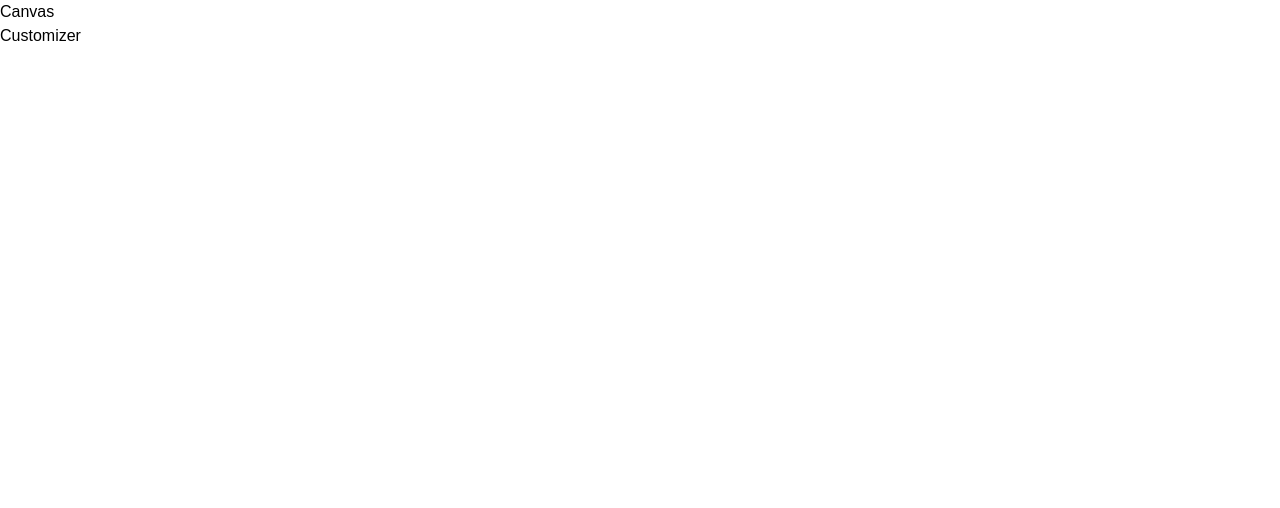
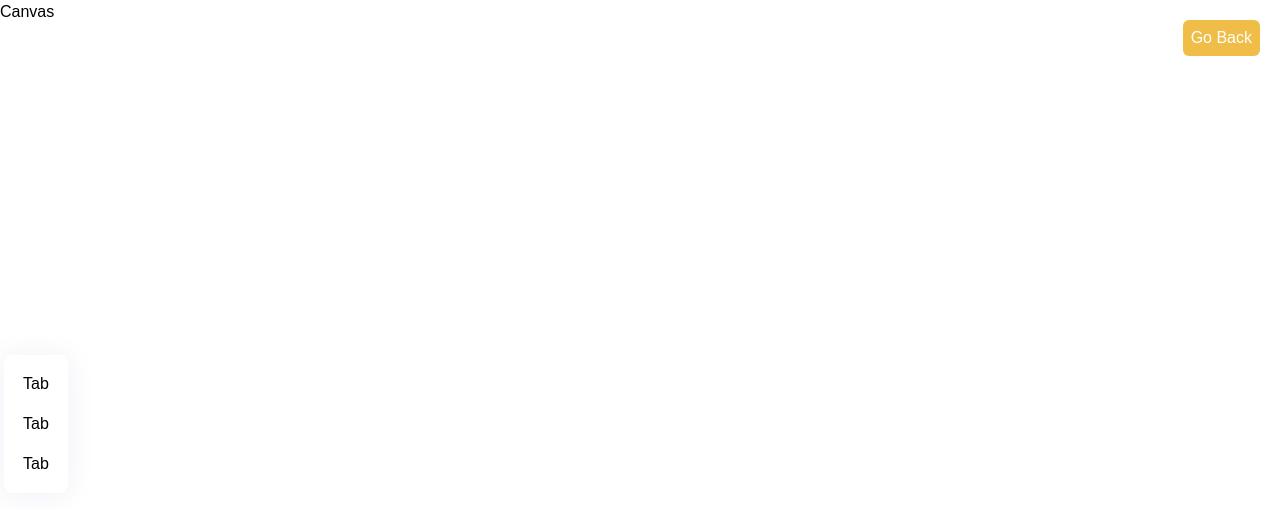
Before and after one commit to ilyajavadeveloper/ThreeJs_AI, a React (Vite) app: page / in a window 1280 px wide. Both pictures are taken after a click on the button "Customize It". Shown: the top 508 px of the page. Built offline with nearby package versions, Linux system fonts and the light colour scheme; a web font is replaced by a local one.

Commit message:
HOME page + Custom Button

```diff
--- a/src/components/AIPicker.jsx
+++ b/src/components/AIPicker.jsx
@@ -1,4 +1,3 @@
-import React from 'react'
 
 const AIPicker = () => {
     return (
--- a/src/pages/Customizer.jsx
+++ b/src/pages/Customizer.jsx
@@ -1,8 +1,53 @@
-import React from 'react'
+import 'react'
+import {useState,useEffect} from "react";
+import {AnimatePresence,motion} from "framer-motion";
+import {useSnapshot} from "valtio";
+
+import config from "../config/config.js";
+import state from '../store'
+import {download} from '../assets'
+import {downloadCanvasToImage,reader} from "../config/helpers.js";
+import {EditorTabs,FilterTabs,DecalTypes} from "../config/constants.js";
+import {fadeAnimation,slideAnimation} from "../config/motion.js";
+import {AIPicker,ColorPicker,CustomButton,FilePicker,Tab} from '../components'
 
 const Customizer = () => {
+
+    const snap=useSnapshot(state)
     return (
-        <div>Customizer</div>
+        <AnimatePresence>
+            {!snap.intro &&(
+                <>
+                    <motion.div
+                    key='custom'
+                    custom='absolute top-0 left-0 z-10'
+                    {...slideAnimation('left')}
+                    >
+                        <div className='flex items-center min-h-screen'>
+<div className='editortabs-container tabs '>
+    {EditorTabs.map((tab)=>(
+        <Tab
+        key={tab.name}
+        tab={tab}
+        handleClick={()=>{}}
+        />
+       ))}
+</div>
+                        </div>
+                    </motion.div>
+                    <motion.div className='absolute z-10 top-5 right-5'
+                                {...fadeAnimation}>
+
+                        <CustomButton
+                            type='filled'
+                            title='Go Back'
+                            handleClick={()=>{}}
+
+                        />
+                    </motion.div>
+                </>
+            )}
+        </AnimatePresence>
     )
 }
 export default Customizer
```
